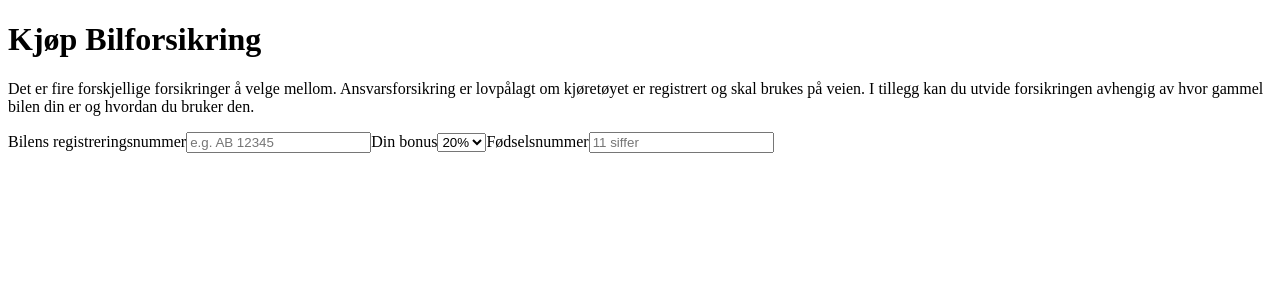
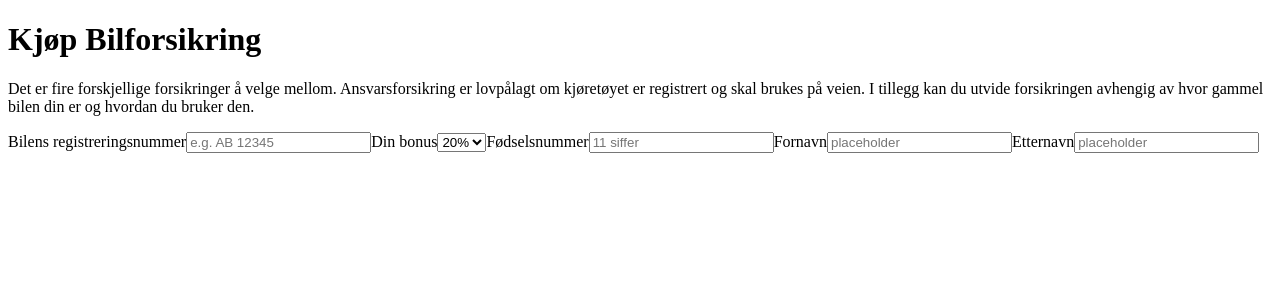
Before and after one commit to vegardok/case-forsikring-2020, a Next.js app: page / in a window 1280 px wide. Shown: the top 300 px of the page. Built offline with nearby package versions, Linux system fonts and the light colour scheme.

Commit message:
Add name input components

```diff
--- /dev/null
+++ b/components/NameInputs.js
@@ -0,0 +1,15 @@
+import React from 'react';
+
+export const FirstNameInput = () => (
+  <label>
+    Fornavn
+    <input placeholder="placeholder" />
+  </label>
+);
+
+export const LastNameInput = () => (
+  <label>
+    Etternavn
+    <input placeholder="placeholder" />
+  </label>
+);
--- a/pages/index.js
+++ b/pages/index.js
@@ -3,6 +3,7 @@ import Header from '../components/Header.js';
 import RegNrInput from '../components/RegNrInput.js';
 import BonusSelector from '../components/BonusSelector.js';
 import PersonalNumberInput from '../components/PersonalNumberInput.js';
+import {FirstNameInput, LastNameInput} from '../components/NameInputs.js';
 
 const Index = () => (
   <>
@@ -11,6 +12,8 @@ const Index = () => (
       <RegNrInput />
       <BonusSelector />
       <PersonalNumberInput />
+      <FirstNameInput/>
+      <LastNameInput/>
     </form>
   </>
 );
```
